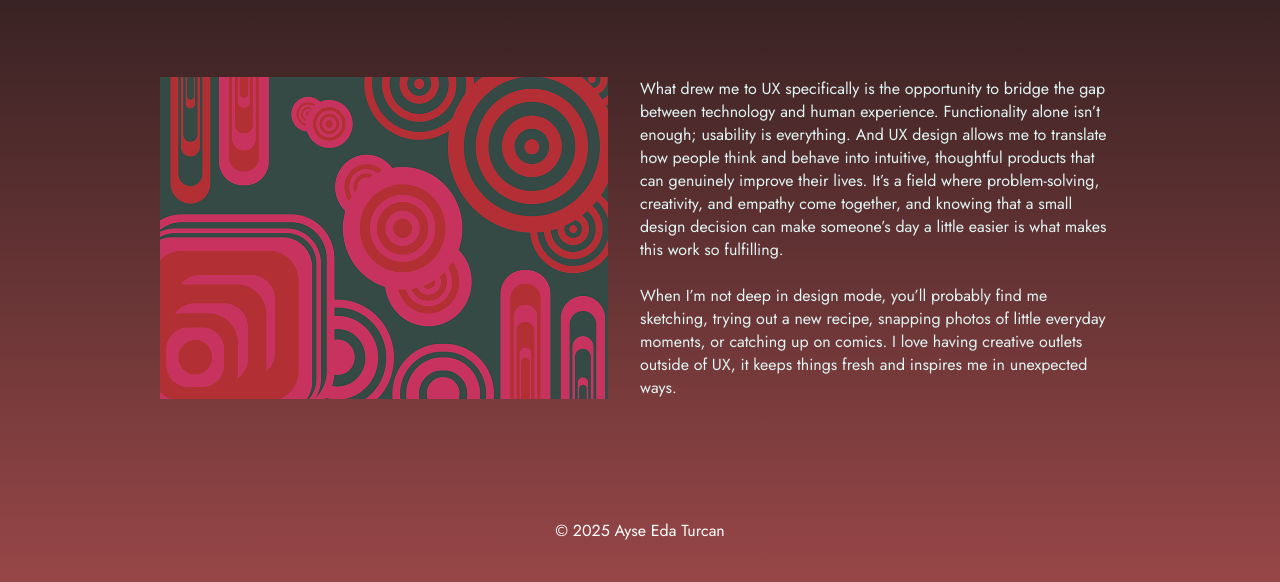
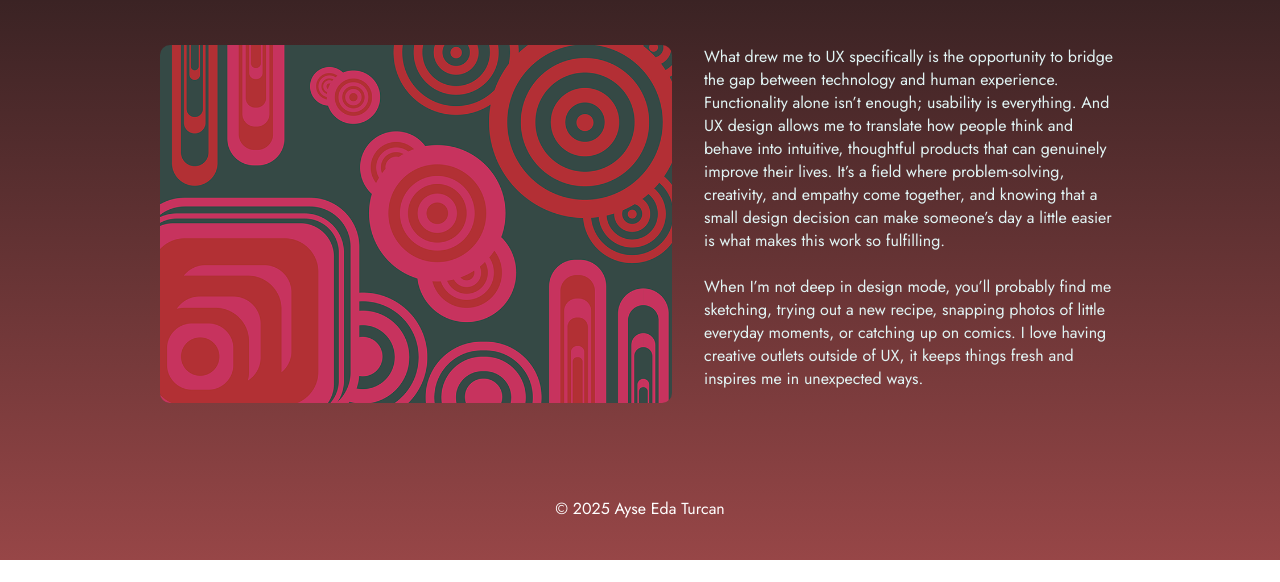
Before and after one commit to ayseeda-turcan/idm222-aet76, a plain HTML site: page pages/about.html in a window 1280 px wide. Shown: the part 320-902 px from the top of the page. After the commit the page ends 880 px from the top, so only its background shows below. Drawn offline with Linux system fonts and the light colour scheme.

Commit message:
Made minor changes

```diff
--- a/assets/style.css
+++ b/assets/style.css
@@ -342,12 +342,15 @@ footer {
 .flex_container {
     display: flex;
     flex-direction: row;
-    padding: 5rem 10rem;
+    padding: 3rem 10rem;
+}
 
+.flex_container_img {
     img {
-        width: 50%;
+        width: 40vw;
         height: auto;
-        padding-right: 2rem;
+        border-radius: 10px;
+        margin-right: 2rem;
     }
 }
 
--- a/pages/about.html
+++ b/pages/about.html
@@ -36,7 +36,9 @@
             </div>
 
             <div class="flex_container">
-                <img src="../assets/images/vsst109_color.png" alt="A green and magenta image, featuring various shapes, including spirals and arches">
+                <div class="flex_container_img">
+                    <img src="../assets/images/vsst109_color.png" alt="A green and magenta image, featuring various shapes, including spirals and arches">
+                </div>
 
                 <div class="flex_container_column">
                     <p>
```
